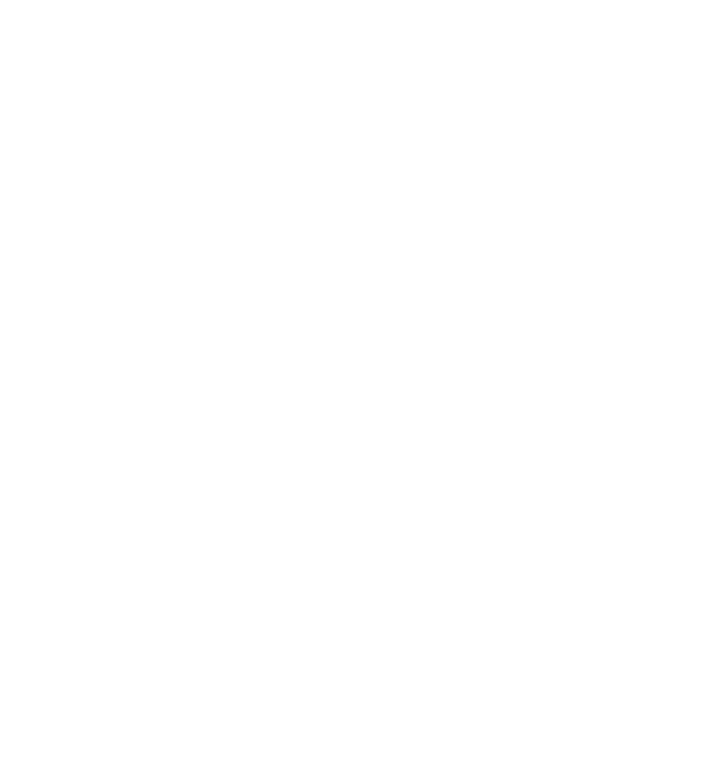
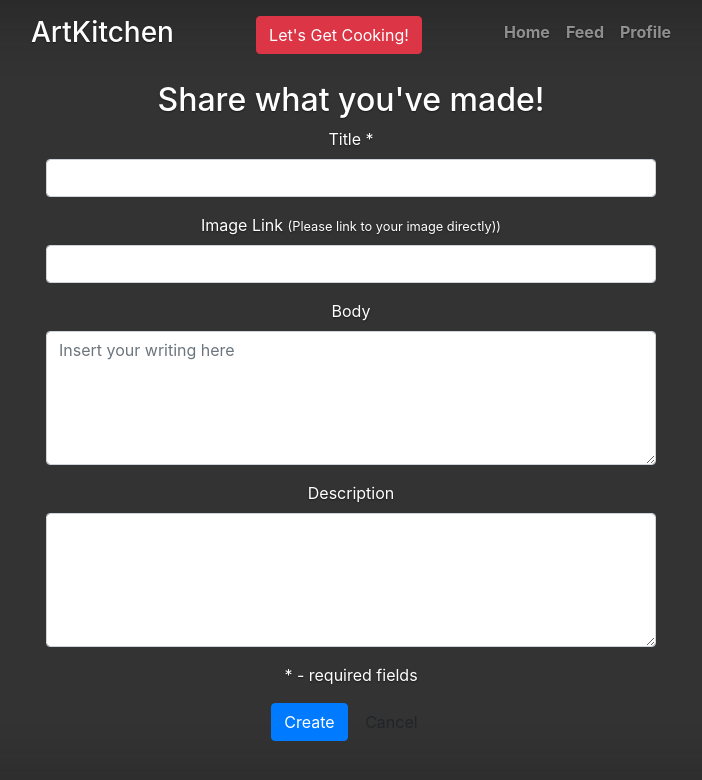
Before and after one commit to naxan/art-kitchen, a website: page views/generator.html in a window 1280 px wide. Shown: the whole page, without its empty margins (289-991 px from the left). Drawn offline with nearby package versions, Linux system fonts and the light colour scheme.

Commit message:
adds post form

```diff
--- a/views/generator.html
+++ b/views/generator.html
@@ -0,0 +1,94 @@
+<!DOCTYPE html>
+<html lang="en">
+<head>
+    <meta charset="UTF-8">
+    <meta name="viewport" content="width=device-width, initial-scale=1.0">
+    <link rel="stylesheet" href="https://stackpath.bootstrapcdn.com/bootstrap/4.4.1/css/bootstrap.min.css" integrity="sha384-Vkoo8x4CGsO3+Hhxv8T/Q5PaXtkKtu6ug5TOeNV6gBiFeWPGFN9MuhOf23Q9Ifjh" crossorigin="anonymous">
+    <link rel="stylesheet" href="/styles/main.css">
+    <script defer src="/scripts/app.js"></script>
+    <title>Art Kitchen</title>
+</head>
+<body class="text-center">
+    <div class="cover-container d-flex w-100 h-100 p-3 mx-auto flex-column">
+        <header class="masthead mb-auto">
+          <div class="inner">
+            <h3 class="masthead-brand">ArtKitchen</h3>
+            <button type="button" class="btn btn-danger">Let's Get Cooking!</button>
+            <nav class="nav nav-masthead justify-content-center">
+
+              <a class="nav-link" href="/">Home</a>
+              <a class="nav-link" href="/feed">Feed</a>
+              <a class="nav-link" href="/profile">Profile</a>
+            </nav>
+          </div>
+        </header>
+
+        <div class="container">
+          <div class="row">
+
+              <div class="col">
+
+                <h2>Share what you've made!</h2>
+
+                <form action="" method="POST">
+
+
+
+                    <div class="form-group">
+                        <label for="title">Title <span class="require">*</span></label>
+                        <input id="title" type="text" class="form-control" name="title" />
+                    </div>
+
+                    <div class="form-group has-error">
+                      <label for="img-url">Image Link <span class=""></span> <small>(Please link to your image directly))</small></label>
+                      <input id="img-url" type="text" class="form-control" name="slug" />
+
+                  </div>
+
+                  <div class="form-group">
+                    <label for="body">Body</label>
+                    <textarea id="body" rows="5" class="form-control" name="body" placeholder="Insert your writing here"></textarea>
+                  </div>
+
+                  <div class="form-group">
+                      <label for="description">Description</label>
+                      <textarea id="dscription" rows="5" class="form-control" name="description" ></textarea>
+                  </div>
+
+                  <div class="form-group">
+                      <p><span class="require">*</span> - required fields</p>
+                  </div>
+
+                  <div class="form-group">
+                      <button type="submit" class="btn btn-primary">
+                          Create
+                      </button>
+                      <button class="btn btn-default">
+                          Cancel
+                      </button>
+                  </div>
+
+                </form>
+            </div>
+
+          </div>
+        </div>
+
+
+
+        <footer class="mastfoot mt-auto">
+          <div class="inner">
+            <!-- <p>Created by <a href="https://git.generalassemb.ly/akempel/art-kitchen/tree/master">Chyrule</a> - <a href="https://twitter.com/#">@anna</a> and <a href="https://twitter.com/ldbean">@ldbean</a>.</p> -->
+          </div>
+        </footer>
+      </div>
+
+
+
+
+
+<script src="https://code.jquery.com/jquery-3.4.1.slim.min.js" integrity="sha384-J6qa4849blE2+poT4WnyKhv5vZF5SrPo0iEjwBvKU7imGFAV0wwj1yYfoRSJoZ+n" crossorigin="anonymous"></script>
+<script src="https://cdn.jsdelivr.net/npm/popper.js@1.16.0/dist/umd/popper.min.js" integrity="sha384-Q6E9RHvbIyZFJoft+2mJbHaEWldlvI9IOYy5n3zV9zzTtmI3UksdQRVvoxMfooAo" crossorigin="anonymous"></script>
+<script src="https://stackpath.bootstrapcdn.com/bootstrap/4.4.1/js/bootstrap.min.js" integrity="sha384-wfSDF2E50Y2D1uUdj0O3uMBJnjuUD4Ih7YwaYd1iqfktj0Uod8GCExl3Og8ifwB6" crossorigin="anonymous"></script>
+</body>
+</html>
```
Also changed, not shown: views/feed.html (+2 -2 lines), views/index.html (+3 -3 lines).
